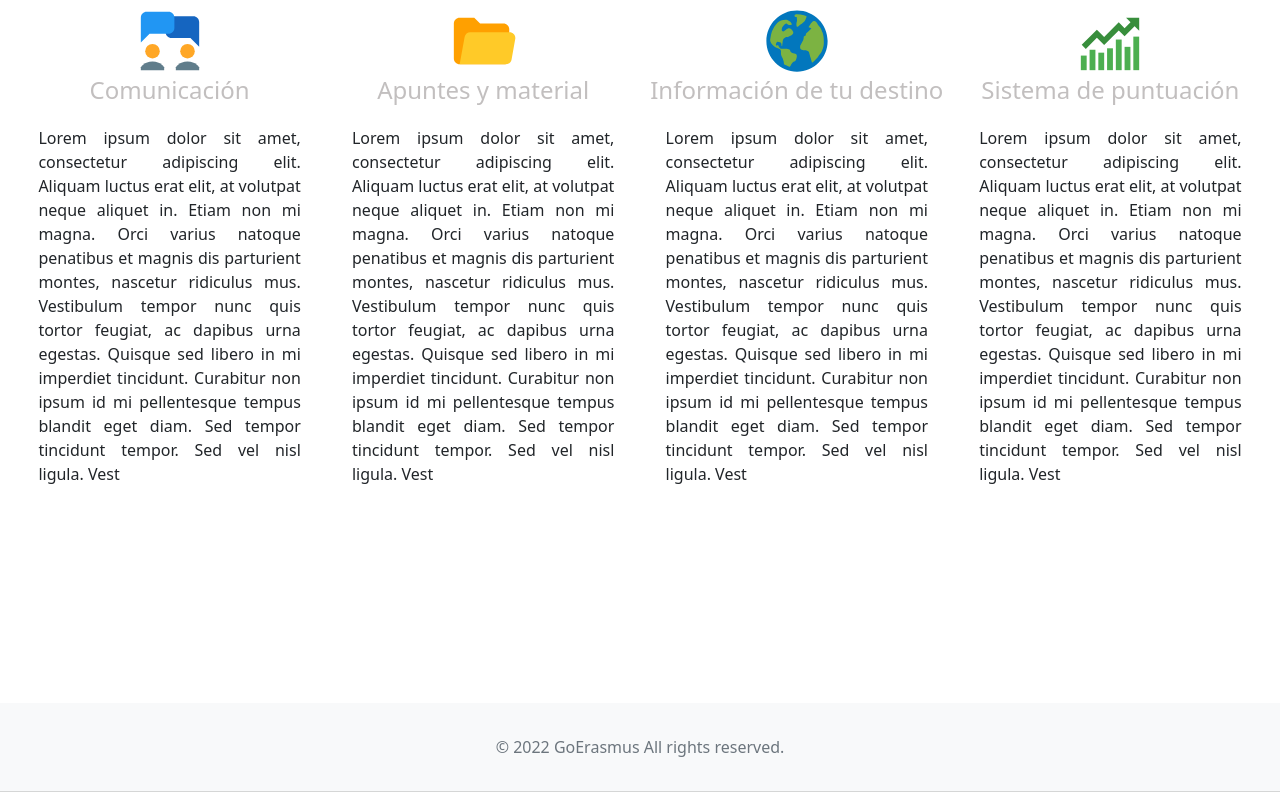
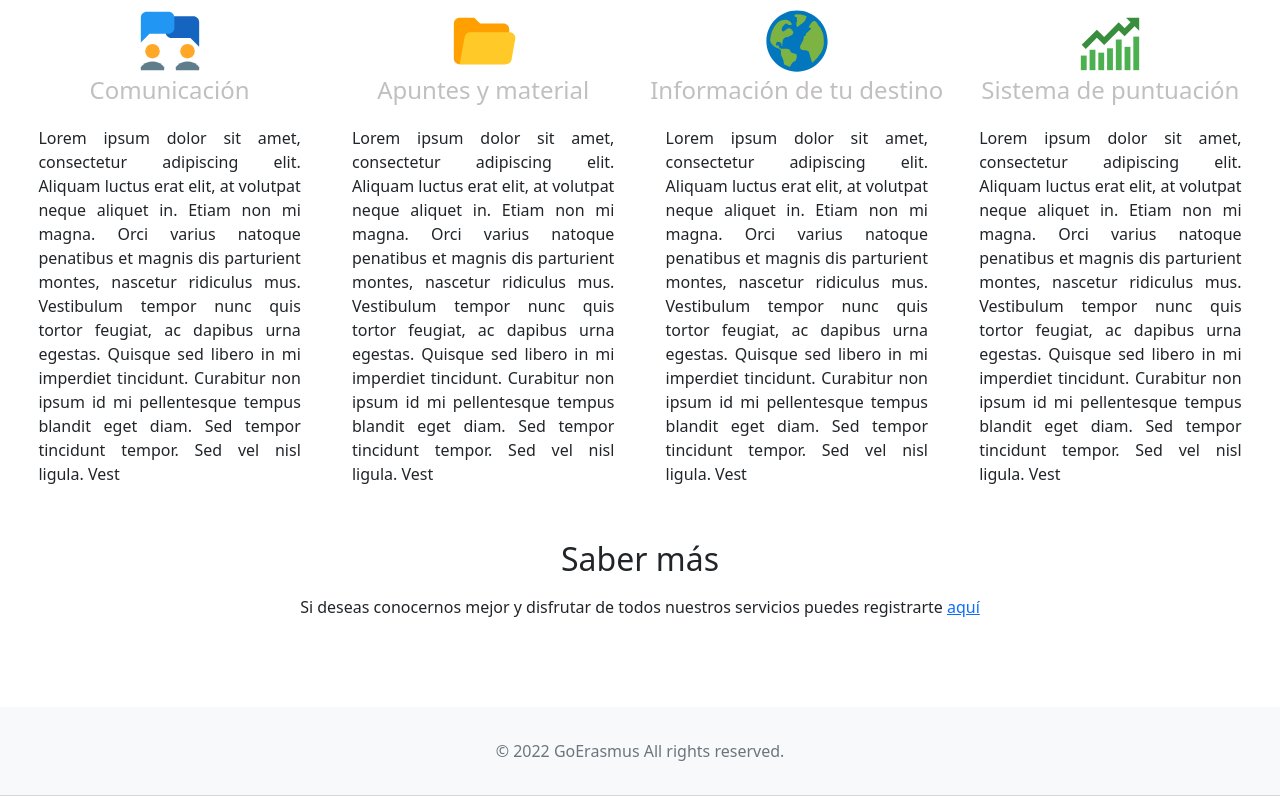
Before and after one commit to nicolasfiz/GoErasmus, a React (Create React App) app in the folder frontend/: page / in a window 1280 px wide. Shown: the part 782-1578 px from the top of the page. Built offline with nearby package versions, Linux system fonts and the light colour scheme.

Commit message:
final inicio

```diff
--- a/frontend/src/Components/inicio/inicio.css
+++ b/frontend/src/Components/inicio/inicio.css
@@ -29,15 +29,15 @@
 .body{
     text-align: center;
     margin: 1vw;
-    margin-bottom: 10vw;
+    margin-bottom: 1vw;
+}
+.despedida{
+    text-align: center;
 }
 .texto{
     padding: 1vw;
     padding-left: 10vw;
     padding-right: 10vw;
-}
-.texto2{
-
 }
 .titulos{
     margin-bottom: 2vh;
--- a/frontend/src/Components/inicio/inicio.js
+++ b/frontend/src/Components/inicio/inicio.js
@@ -1,5 +1,6 @@
 import './inicio.css';
 import { FcCollaboration, FcOpenedFolder, FcGlobe, FcBullish } from "react-icons/fc";
+import { Link } from 'react-router-dom';
 
 function Inicio() {
   return (
@@ -51,6 +52,13 @@
           </div>
         </div>
       </section>
+      <section class="despedida">
+        <div class="texto">
+          <h2 class="titulos">Saber más</h2>
+          <p>Si deseas conocernos mejor y disfrutar de todos nuestros servicios puedes registrarte <Link to="/register" className='link-primary'>aquí</Link></p>
+          <p> </p>
+        </div>
+      </section>
     </>
   );
 }
```
